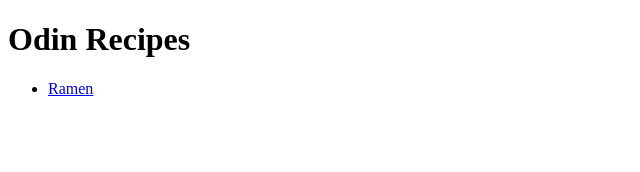
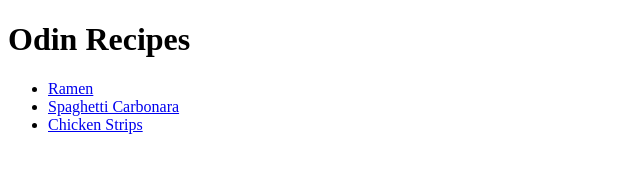
Before and after one commit to svarn13/odin-recipes, a plain HTML site: page index.html in a window 1280 px wide. Shown: the whole page, without its empty margins (0-640 px from the left). Drawn offline with Linux system fonts and the light colour scheme.

Commit message:
Add links in index.html to carbonara.html and chicken-strips.html

```diff
--- a/index.html
+++ b/index.html
@@ -10,6 +10,8 @@
     <h1>Odin Recipes</h1>
     <ul>
         <li><a href="recipes/ramen.html">Ramen</a></li>
+        <li><a href="recipes/carbonara.html">Spaghetti Carbonara</a></li>
+        <li><a href="recipes/chicken-strips.html">Chicken Strips</a></li>
     </ul>
 </body>
 </html>
```
